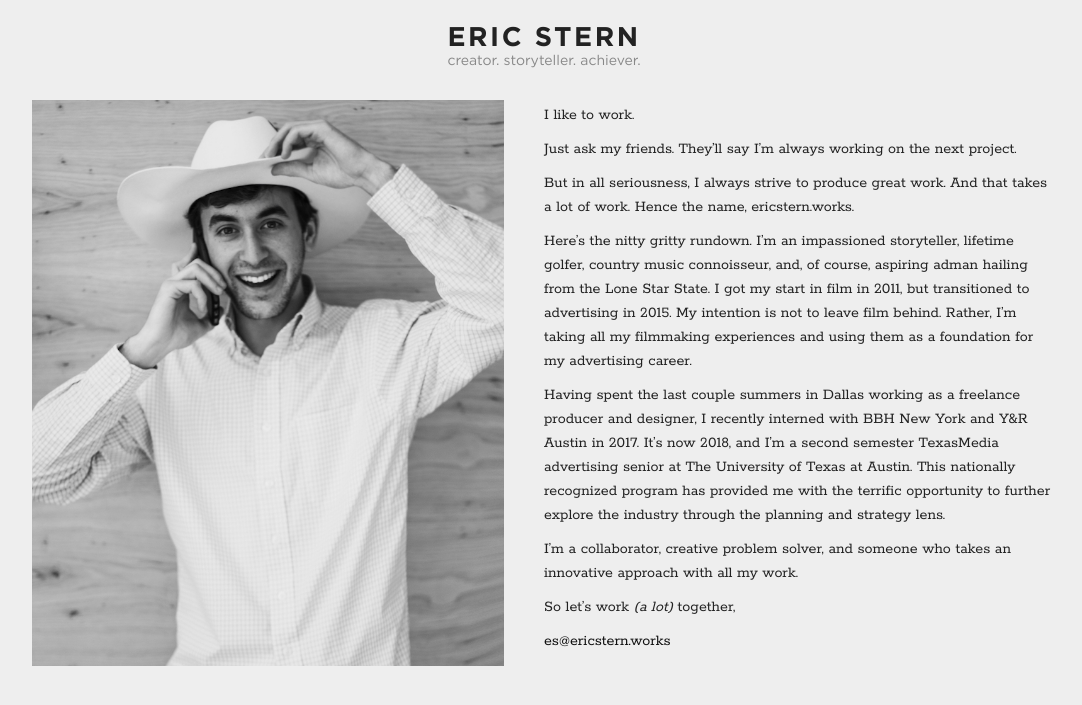
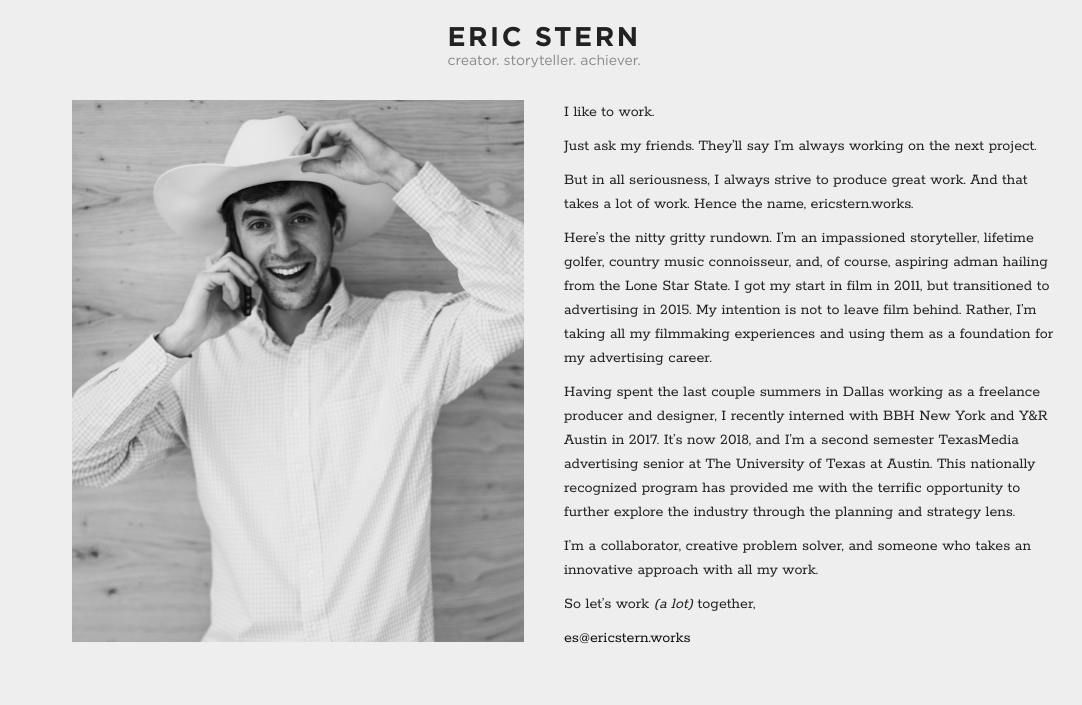
Before and after one commit to heidarianw/EricStern, a Jekyll site: the page built from about.markdown, in a window 1280 px wide. Shown: the top 705 px of the page, without its empty margins (96-1178 px from the left). Built offline with Jekyll 4.4.1, drawn with Linux system fonts in a browser that asks for light colours; nearby versions of some CDN libraries; some web fonts are replaced.

Commit message:
fixes for responsive

```diff
--- a/_layouts/about.html
+++ b/_layouts/about.html
@@ -4,7 +4,7 @@ class: page
 ---
 
 <section class="page-content about column align-center">
-  <div class="container row align-center">
+  <div class="container row align-top">
 
     <figure class="bio-image grid-one-half">
       <img src="{{ page.bio_image | prepend: site.url }}">
--- a/_layouts/home.html
+++ b/_layouts/home.html
@@ -15,7 +15,7 @@ class: page
         </a>
       </div>
       {% if item.mobile_cover_image %}
-      <div class="row align-self-stretch {% if forloop.first == true or forloop.last == true %}featured mobile grid-one-half {% else %} grid-one-quarter {% endif %}navigation project position-relative"  {% if item.mobile_cover_image %}style="background: url('{{ item.mobile_cover_image | prepend: site.url}}');"{% endif %}>
+      <div class="row align-self-stretch {% if forloop.first == true or forloop.last == true %}featured mobile grid-one-half {% else %} grid-one-quarter {% endif %}navigation project position-relative"  {% if item.mobile_cover_image %}style="background: url('{{ item.mobile_cover_image | prepend: site.url }}');"{% endif %}>
         <a href="{{ project.url | prepend:site.url }}" class="column align-center pin-middle-center">
           <span>{{ project.title | markdownify }}</span>
         </a>
--- a/_sass/_pages.scss
+++ b/_sass/_pages.scss
@@ -14,7 +14,7 @@
       margin: 5px;
       opacity: 0;
       float: left;
-      display: table;
+      display: table-cell;
       align-items: stretch;
       text-align: center;
       box-sizing: border-box;
@@ -148,6 +148,8 @@
     .container {
       max-width: 1024px;
       width: $full;
+      padding: 0 $gutter;
+      box-sizing: border-box;
       max-height: calc(100vh - #{$gutter * 5});
 
       @media #{$break-landscape} {
--- a/_sass/_projects.scss
+++ b/_sass/_projects.scss
@@ -141,7 +141,7 @@
 
             @supports not (column-span: all) {
                 & {
-                       margin-top: $gutter * 2;
+                       margin-top: $gutter * 4;
 
                        .color-pallete {
                            position: absolute;
```
